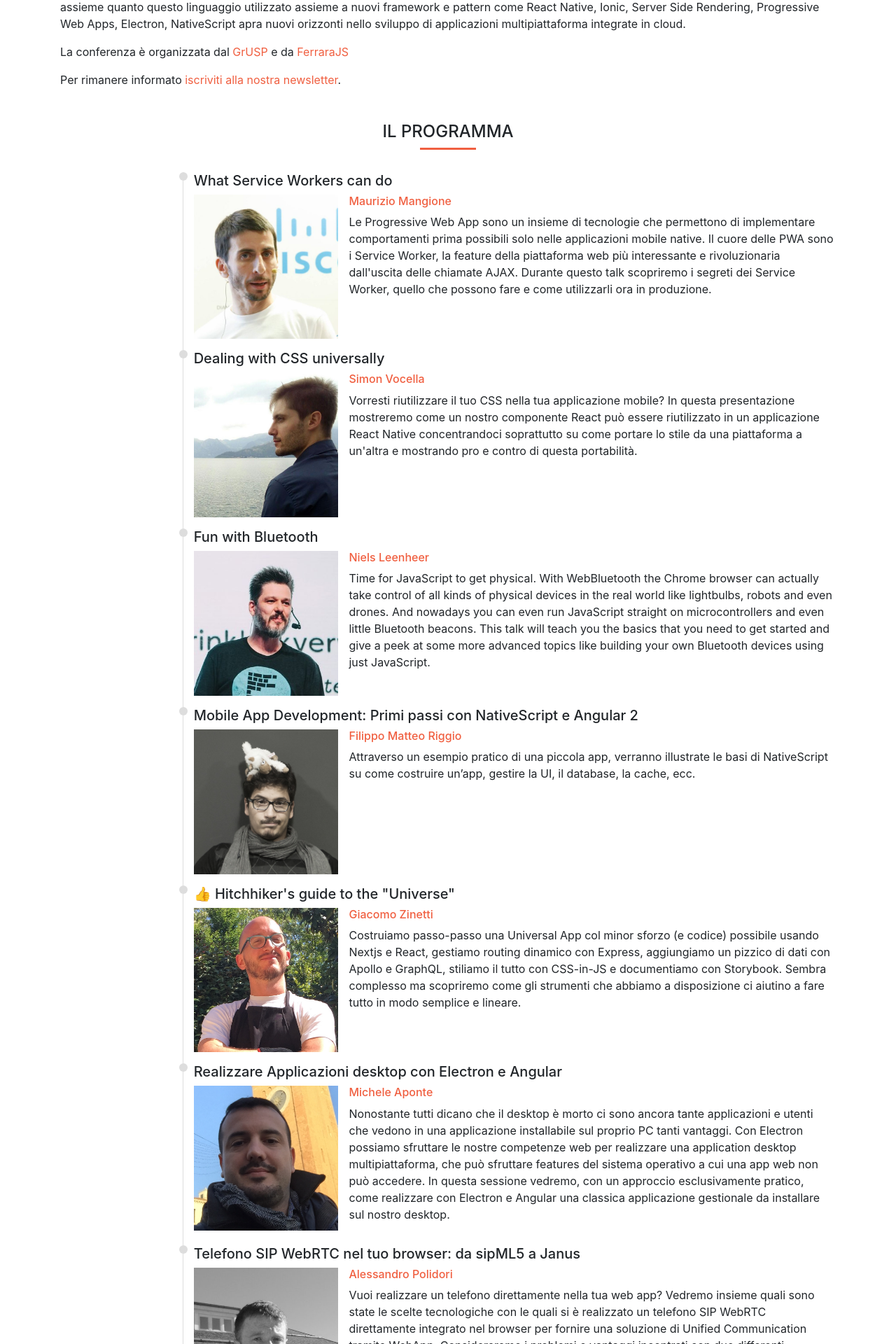
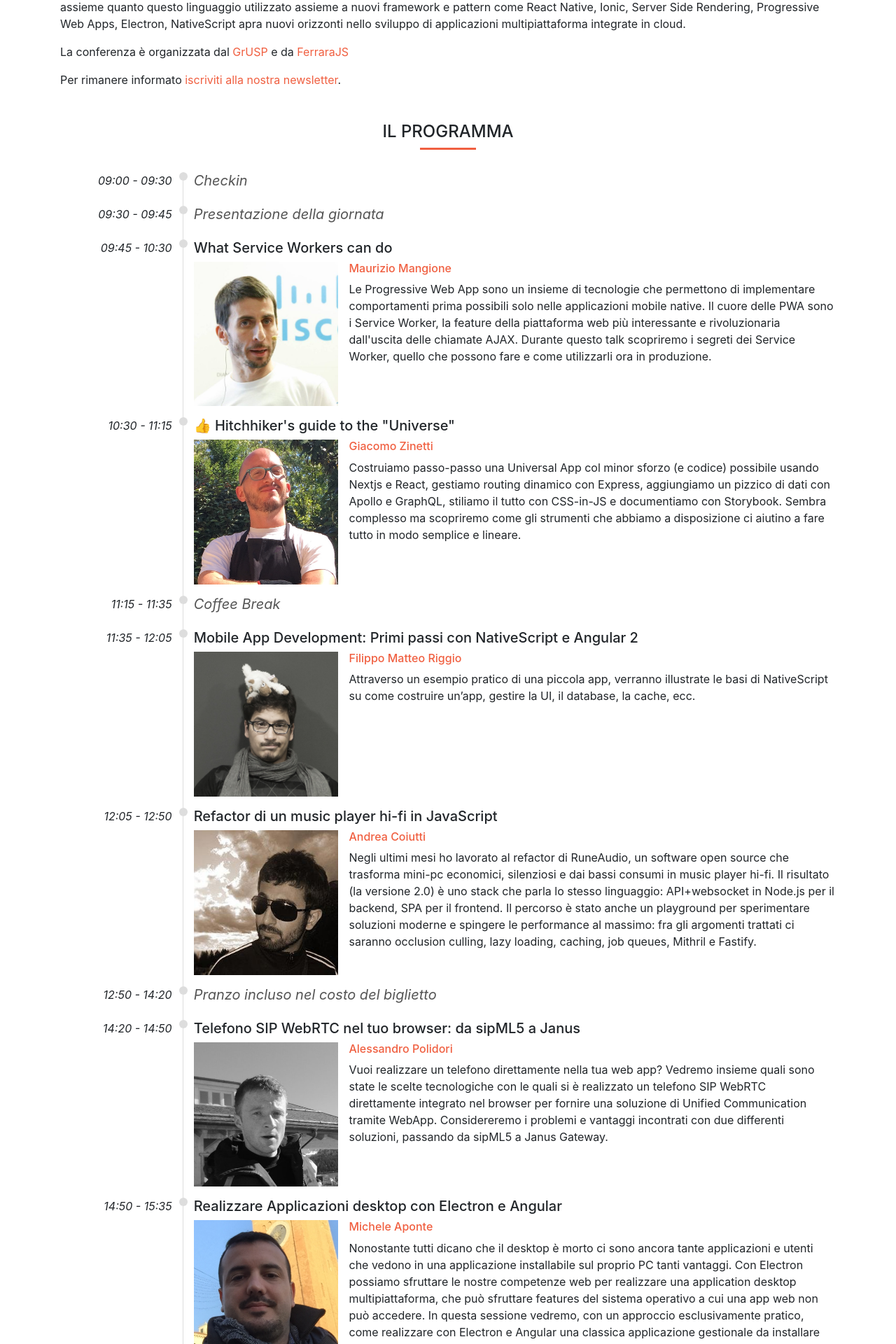
Before and after one commit to FerraraJS/2018.universaljsday.com, a Jekyll site: the page built from index.html, in a window 1280 px wide. Shown: the part 914-2834 px from the top of the page at 70% size. Built offline with Jekyll 4.4.1, drawn with Linux system fonts in a browser that asks for light colours; nearby versions of some CDN libraries; Markdown is read by kramdown in place of the engine named in the settings; some of the changed text lies outside the part shown.

Commit message:
programma, blexin, matteomanchi

```diff
--- a/_data/events.yml
+++ b/_data/events.yml
@@ -1,42 +1,94 @@
+- type: social
+  name: Checkin
+  time_start: "09:00"
+  time_end: "09:30"
+
+- type: social
+  name: Presentazione della giornata
+  time_start: "09:30"
+  time_end: "09:45"
+
 - type: talk
   name: What Service Workers can do
+  time_start: "09:45"
+  time_end: "10:30"
   speaker_name: Maurizio Mangione
   speaker_twitter: granze
   talk_abstract: Le Progressive Web App sono un insieme di tecnologie che permettono di implementare comportamenti prima possibili solo nelle applicazioni mobile native. Il cuore delle PWA sono i Service Worker, la feature della piattaforma web più interessante e rivoluzionaria dall'uscita delle chiamate AJAX. Durante questo talk scopriremo i segreti dei Service Worker, quello che possono fare e come utilizzarli ora in produzione.
 
 - type: talk
+  name: 👍 Hitchhiker's guide to the "Universe"
+  time_start: "10:30"
+  time_end: "11:15"
+  speaker_name: Giacomo Zinetti
+  speaker_twitter: gcmznt
+  talk_abstract: "Costruiamo passo-passo una Universal App col minor sforzo (e codice) possibile usando Nextjs e React, gestiamo routing dinamico con Express, aggiungiamo un pizzico di dati con Apollo e GraphQL, stiliamo il tutto con CSS-in-JS e documentiamo con Storybook.
+Sembra complesso ma scopriremo come gli strumenti che abbiamo a disposizione ci aiutino a fare tutto in modo semplice e lineare."
+
+- type: social
+  name: Coffee Break
+  time_start: "11:15"
+  time_end: "11:35"
+
+- type: talk
+  name: "Mobile App Development:  Primi passi con NativeScript e Angular 2"
+  time_start: "11:35"
+  time_end: "12:05"
+  speaker_name: Filippo Matteo Riggio
+  speaker_twitter: fmriggio
+  talk_abstract: Attraverso un esempio pratico di una piccola app, verranno illustrate le basi di NativeScript su come costruire un’app, gestire la UI, il database, la cache, ecc.
+
+- type: talk
+  name: Refactor di un music player hi-fi in JavaScript
+  time_start: "12:05"
+  time_end: "12:50"
+  speaker_name: Andrea Coiutti
+  speaker_twitter: andreacoiutti
+  talk_abstract: "Negli ultimi mesi ho lavorato al refactor di RuneAudio, un software open source che trasforma mini-pc economici, silenziosi e dai bassi consumi in music player hi-fi. Il risultato (la versione 2.0) è uno stack che parla lo stesso linguaggio: API+websocket in Node.js per il backend, SPA per il frontend. Il percorso è stato anche un playground per sperimentare soluzioni moderne e spingere le performance al massimo: fra gli argomenti trattati ci saranno occlusion culling, lazy loading, caching, job queues, Mithril e Fastify."
+
+- type: social
+  name: Pranzo incluso nel costo del biglietto
+  time_start: "12:50"
+  time_end: "14:20"
+
+- type: talk
+  name: "Telefono SIP WebRTC nel tuo browser: da sipML5 a Janus"
+  time_start: "14:20"
+  time_end: "14:50"
+  speaker_name: Alessandro Polidori
+  speaker_twitter: ale_polidori
+  talk_abstract: Vuoi realizzare un telefono direttamente nella tua web app? Vedremo insieme quali sono state le scelte tecnologiche con le quali si è realizzato un telefono SIP WebRTC direttamente integrato nel browser per fornire una soluzione di Unified Communication tramite WebApp. Considereremo i problemi e vantaggi incontrati con due differenti soluzioni, passando da sipML5 a Janus Gateway.
+
+- type: talk
+  name: Realizzare Applicazioni desktop con Electron e Angular
+  time_start: "14:50"
+  time_end: "15:35"
+  speaker_name: Michele Aponte
+  speaker_twitter: apomic80
+  talk_abstract: Nonostante tutti dicano che il desktop è morto ci sono ancora tante applicazioni e utenti che vedono in una applicazione installabile sul proprio PC tanti vantaggi. Con Electron possiamo sfruttare le nostre competenze web per realizzare una application desktop multipiattaforma, che può sfruttare features del sistema operativo a cui una app web non può accedere. In questa sessione vedremo, con un approccio esclusivamente pratico, come realizzare con Electron e Angular una classica applicazione gestionale da installare sul nostro desktop.
+
+- type: social
+  name: Coffee Break
+  time_start: "15:35"
+  time_end: "15:55"
+
+- type: talk
   name: Dealing with CSS universally
+  time_start: "15:55"
+  time_end: "16:25"
   speaker_name: Simon Vocella
   speaker_twitter: simonvocella
   talk_abstract: Vorresti riutilizzare il tuo CSS nella tua applicazione mobile? In questa presentazione mostreremo come un nostro componente React  può essere riutilizzato in un applicazione React Native concentrandoci soprattutto su come portare lo stile da una piattaforma a un'altra e mostrando pro e contro di questa portabilità.
 
 - type: talk
   name: Fun with Bluetooth
+  time_start: "16:25"
+  time_end: "17:10"
   speaker_name: Niels Leenheer
   speaker_twitter: html5test
   talk_abstract: Time for JavaScript to get physical. With WebBluetooth the Chrome browser can actually take control of all kinds of physical devices in the real world like lightbulbs, robots and even drones. And nowadays you can even run JavaScript straight on microcontrollers and even little Bluetooth beacons. This talk will teach you the basics that you need to get started and give a peek at some more advanced topics like building your own Bluetooth devices using just JavaScript.
 
-- type: talk
-  name: "Mobile App Development:  Primi passi con NativeScript e Angular 2"
-  speaker_name: Filippo Matteo Riggio
-  speaker_twitter: fmriggio
-  talk_abstract: Attraverso un esempio pratico di una piccola app, verranno illustrate le basi di NativeScript su come costruire un’app, gestire la UI, il database, la cache, ecc.
-
-- type: talk
-  name: 👍 Hitchhiker's guide to the "Universe"
-  speaker_name: Giacomo Zinetti
-  speaker_twitter: gcmznt
-  talk_abstract: "Costruiamo passo-passo una Universal App col minor sforzo (e codice) possibile usando Nextjs e React, gestiamo routing dinamico con Express, aggiungiamo un pizzico di dati con Apollo e GraphQL, stiliamo il tutto con CSS-in-JS e documentiamo con Storybook.
-Sembra complesso ma scopriremo come gli strumenti che abbiamo a disposizione ci aiutino a fare tutto in modo semplice e lineare."
-
-- type: talk
-  name: Realizzare Applicazioni desktop con Electron e Angular
-  speaker_name: Michele Aponte
-  speaker_twitter: apomic80
-  talk_abstract: Nonostante tutti dicano che il desktop è morto ci sono ancora tante applicazioni e utenti che vedono in una applicazione installabile sul proprio PC tanti vantaggi. Con Electron possiamo sfruttare le nostre competenze web per realizzare una application desktop multipiattaforma, che può sfruttare features del sistema operativo a cui una app web non può accedere. In questa sessione vedremo, con un approccio esclusivamente pratico, come realizzare con Electron e Angular una classica applicazione gestionale da installare sul nostro desktop.
-
-- type: talk
-  name: "Telefono SIP WebRTC nel tuo browser: da sipML5 a Janus"
-  speaker_name: Alessandro Polidori
-  speaker_twitter: ale_polidori
-  talk_abstract: Vuoi realizzare un telefono direttamente nella tua web app? Vedremo insieme quali sono state le scelte tecnologiche con le quali si è realizzato un telefono SIP WebRTC direttamente integrato nel browser per fornire una soluzione di Unified Communication tramite WebApp. Considereremo i problemi e vantaggi incontrati con due differenti soluzioni, passando da sipML5 a Janus Gateway.
+- type: social
+  name: Saluti dallo staff di Universal JS Day
+  time_start: "17:10"
+  time_end: "17:20"
--- a/_includes/section-speakers.html
+++ b/_includes/section-speakers.html
@@ -4,12 +4,13 @@
         <h3>Il Programma</h3>
         <div>
             {% for event in site.data.events %}
-            <div>
+            <div class="event {{ event.type }}">
                 <div class="info">
                     {% if event.time_start %} {{ event.time_start }} - {{ event.time_end }} {% endif %}
                 </div>
                 <div class="detail">
                     <h4>{{ event.name }}</h4>
+                    {% if event.type == 'talk' %}
                     <div>
                         <div class="picture">
                             <img src="images/speakers/{{ event.speaker_twitter }}.jpg" alt="{{ event.speaker_name }}" />
@@ -19,6 +20,7 @@
                             <p>{{ event.talk_abstract }}</p>
                         </div>
                     </div>
+                    {% endif %}
                 </div>
             </div>
             {% endfor %}
--- a/_includes/section-sponsors.html
+++ b/_includes/section-sponsors.html
@@ -125,12 +125,12 @@
       </a>
     </div>
 
-    <!-- <div class="bronze_sponsors">
-      <h4 class="bronze">Bronze</h4>
-
-
-      <div class="clear"></div>
-    </div> -->
+    <h4 class="bronze">Bronze</h4>
+    <div class="bronze_sponsors">
+      <a class="banner" href="http://www.blexin.com" target="_blank" title="Blexin">
+        <img src="./images/sponsors/blexin-logo.svg" alt="Sponsor Blexin" />
+      </a>
+    </div>
 
 
     <!-- <div class="patr_sponsor">
--- a/css/index.scss
+++ b/css/index.scss
@@ -135,7 +135,7 @@
 #speakers{
     & > div > div{
 
-        & > div {
+        & > .event {
             @extend .row;
 
             & > .info {
@@ -185,8 +185,20 @@
                         background: #DDDDDD;
                         position: absolute;
                         left: -6px;
-                        top: 0
+                        top: 0px;
                     }
+                }
+            }
+        }
+
+        & > .event.social {
+            & > .detail {
+                @extend .pb-3;
+
+                & > h4 {
+                    color: #555555;
+                    font-style: italic;
+                    font-weight: normal;
                 }
             }
         }
```
Also changed, not shown: images/speakers/matteomanchi.jpg, images/sponsors/blexin-logo.svg (added).
